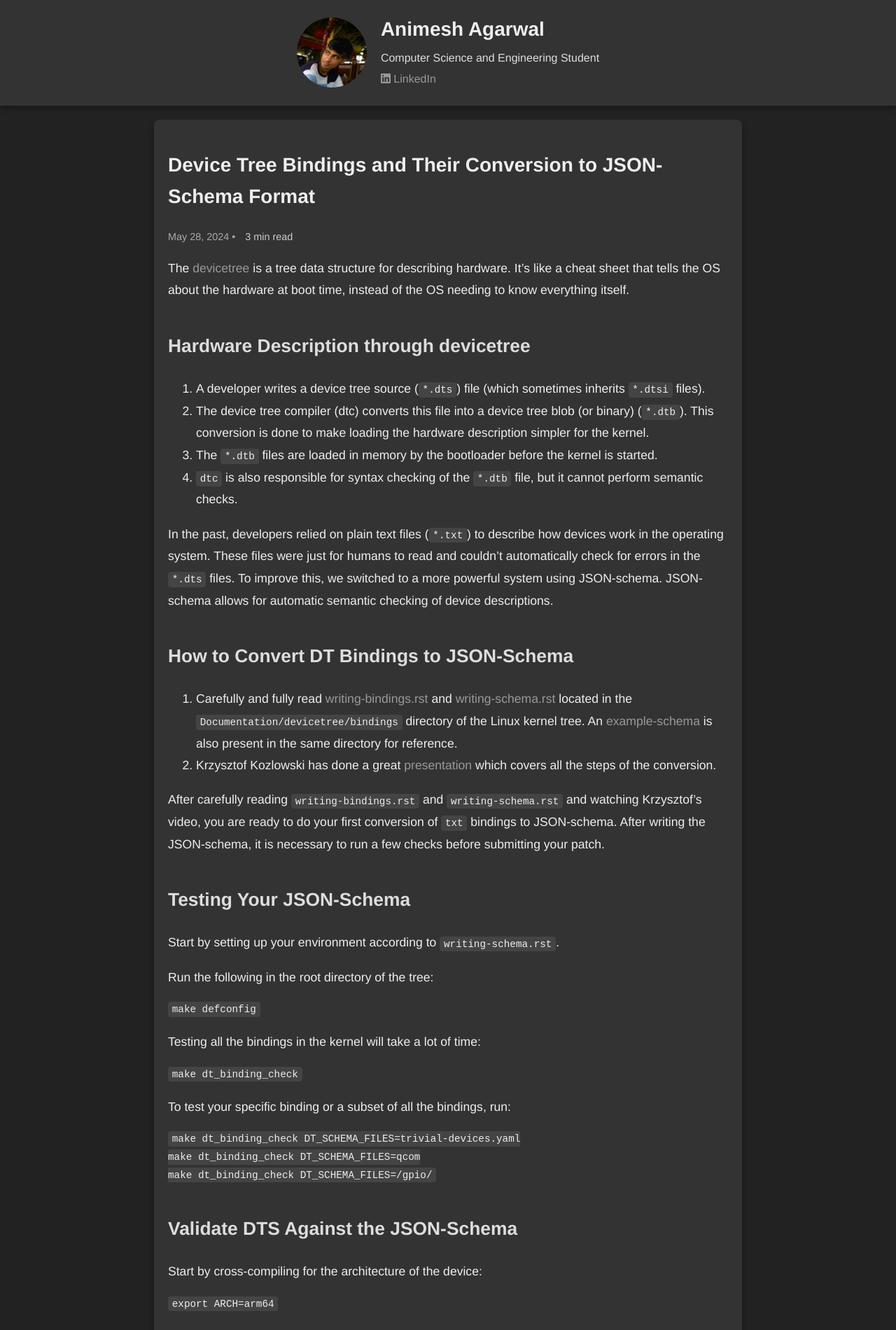
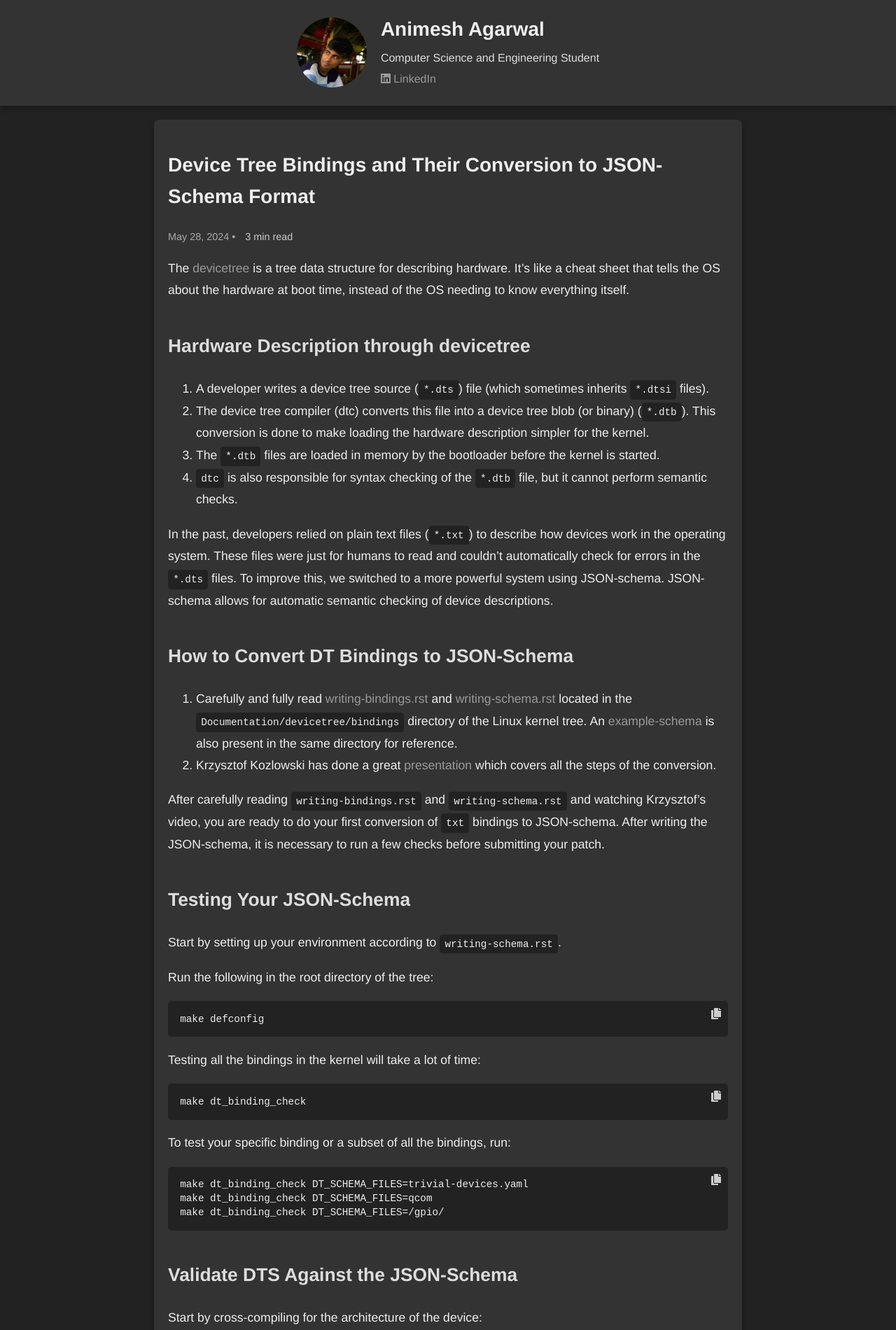
Before and after one commit to AnimeshAgarwal28/animeshagarwal28.github.io, a Jekyll site: the page built from _posts/2024-05-28-blog2.md, in a window 1280 px wide. Shown: the top 1900 px of the page at 70% size. Built offline with Jekyll 4.4.1, drawn with Linux system fonts in a browser that asks for light colours.

Commit message:
Fixed long code blocks

```diff
--- a/_layouts/default.html
+++ b/_layouts/default.html
@@ -36,7 +36,27 @@
         var timeToReadElement = document.querySelector('.time-to-read');
         timeToReadElement.innerText = timeToRead + " min read";
     });
-</script>
+    document.addEventListener('DOMContentLoaded', (event) => {
+      document.querySelectorAll('pre').forEach((preBlock) => {
+          const button = document.createElement('button');
+          button.className = 'copy-button';
+          button.innerHTML = '<i class="fas fa-copy"></i>'; // Using Font Awesome icon
+          preBlock.appendChild(button);
 
-</body>
+          button.addEventListener('click', () => {
+              const code = preBlock.querySelector('code').innerText;
+              navigator.clipboard.writeText(code).then(() => {
+                  button.innerHTML = '<i class="fas fa-check"></i>'; // Change to a check icon on success
+                  setTimeout(() => {
+                      button.innerHTML = '<i class="fas fa-copy"></i>'; // Revert back to the copy icon
+                  }, 2000);
+              }).catch((err) => {
+                  console.error('Failed to copy: ', err);
+              });
+          });
+      });
+  });
+  </script>
+
+  </body>
 </html>
--- a/assets/css/style.css
+++ b/assets/css/style.css
@@ -196,9 +196,12 @@ post-list li:last-child {
 }
 
 .blog-content code {
-  background-color: #444;
-  padding: 0.2em 0.4em;
+  background-color: #222;
+  padding: 0.4em 0.5em;
+  color: #eee;
   border-radius: 4px;
+  font-family: monospace;
+  line-height: 1.4;
 }
 
 .blog-meta {
@@ -215,11 +218,50 @@ post-list li:last-child {
   margin: 0 auto;
 }
 
+pre {
+    background: #222;
+    color: #ccc;
+    padding: 10px;
+    border-radius: 5px;
+    overflow-x: auto;
+    position: relative;
+}
+
+pre code {
+    display: block;
+    white-space: pre;
+}
+.copy-button {
+    position: absolute;
+    top: 5px;
+    right: 5px;
+    background: #222;
+    color: white;
+    border: none;
+    padding: 5px;
+    cursor: pointer;
+    border-radius: 3px;
+    font-size: 12px;
+    display: flex;
+    align-items: center;
+    justify-content: center;
+}
+
+.copy-button:hover {
+    background: #3a3a3a;
+}
+
+.copy-button i {
+    color: #ccc;
+    font-size: 16px;
+}
+
 
 
 @media (max-width: 600px) {
   .container {
-    margin: 0;
+    margin: 0em;
+    margin-bottom: 1em;
     padding: 10px;
   }
 
```
